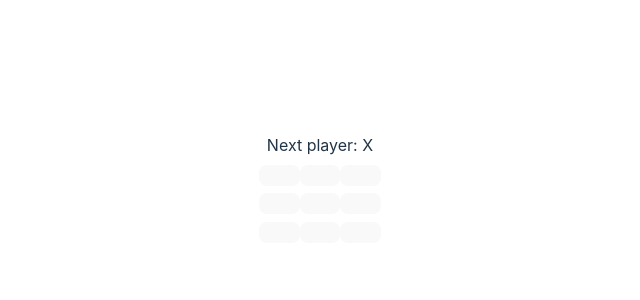
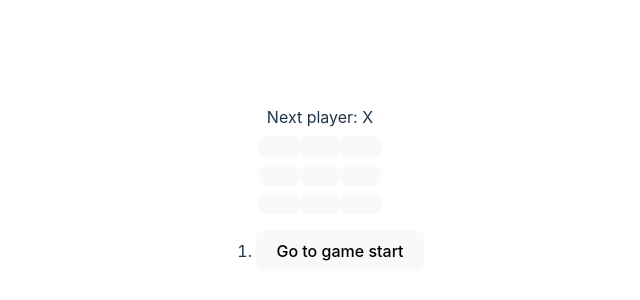
Before and after one commit to itsFanix/LearnHub, a React (Vite) app in the folder ReactApps/tic-tac-toe/: page / in a window 1280 px wide. Shown: the part 204-504 px from the top of the page, without its empty margins (320-960 px from the left). Built offline with nearby package versions, Linux system fonts and the light colour scheme.

Commit message:
add go back feature

```diff
--- a/ReactApps/tic-tac-toe/src/App.tsx
+++ b/ReactApps/tic-tac-toe/src/App.tsx
@@ -21,9 +21,7 @@
 
  function  Board({xIsNext, squares, onPlay} : {xIsNext : Boolean, squares : string[], onPlay: (arg: string[]) => void }) {
 
-  // const [xIsNext, setXIsNext] = useState(true)
 
-  // const [squares, setSquares] = useState(Array(9).fill(null))
 
   const winner = calculateWinner(squares);
   let status  ;
@@ -38,7 +36,7 @@
     const nextSquares = squares.slice()
     xIsNext? nextSquares[i] = "X" :  nextSquares[i] = "O"     //taking turns
     onPlay(nextSquares)
-    //setXIsNext(!xIsNext)
+
   }
   return (
     <>
@@ -87,22 +85,49 @@
 
 }
 
+
+
 export default function Game(){
-  const [xIsNext, setXIsNext] = useState(true);
+
+
   const [history, setHistory] = useState([Array(9).fill(null)])
 
-  const currentSquares = history[history.length -1]
+  const [currentMove, setCurrentMove] = useState(0)
+
+  const xIsNext = currentMove % 2 === 0;
+  const currentSquares = history[currentMove]
 
  function handlePlay(nextSquares : string[])  {
 
+  const nextHistory = [...history.slice(0,currentMove + 1), nextSquares]
+  setHistory(nextHistory)
+  setCurrentMove(nextHistory.length - 1)
+
  }
+
+ function jumpTo(nextMove : number){
+  setCurrentMove(nextMove);
+
+
+ }
+ const  moves = history.map((squares, move) => {
+   let description;
+   move > 0 ? description = 'Go to move #' + move : description = 'Go to game start'
+
+   return (
+     <li key ={move}>
+       <button onClick={ () => jumpTo(move)}>{description}</button>
+     </li>
+   )
+ })
+
   return (
     <div className='game'>
       <div className='game-board'>
         <Board  xIsNext = {xIsNext} squares = {currentSquares} onPlay = {handlePlay}/>
       </div>
       <div className='game-Info'>
-        <ol>{}</ol>
+        <ol>{moves}</ol>
       </div>
     </div>
   )
```
